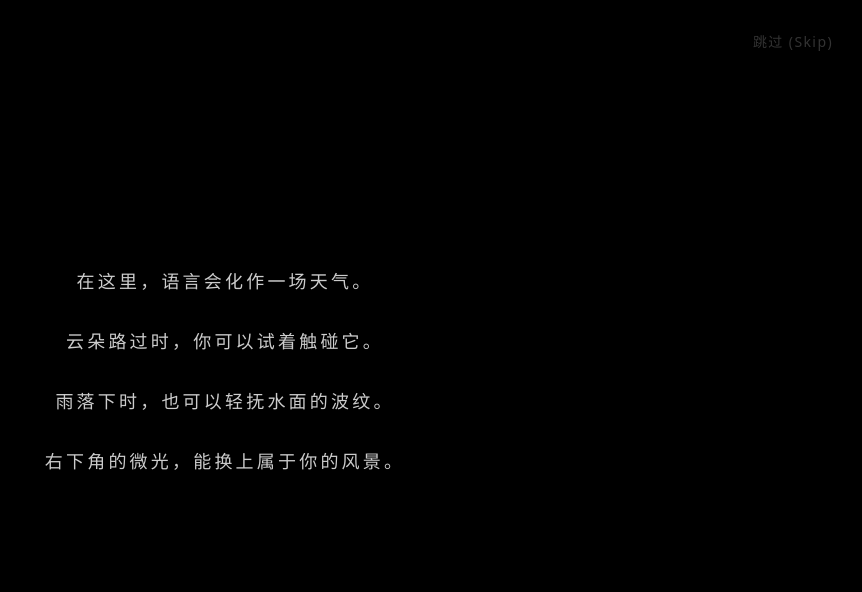
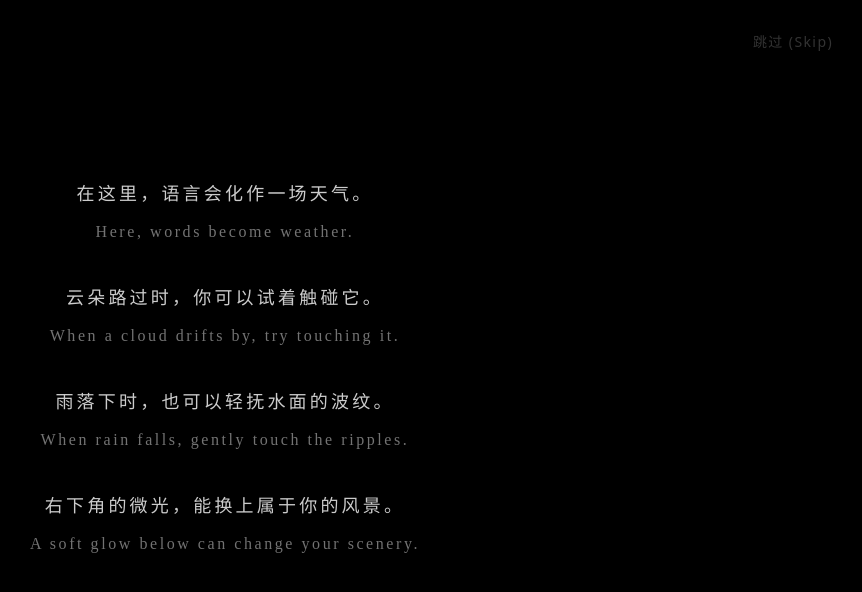
Before and after one commit to CobrainCui/the--little-ripple, a Next.js app: page / in a window 1280 px wide. Shown: the top 592 px of the page, without its empty margins (415-1277 px from the left). Built offline with nearby package versions, Linux system fonts and the light colour scheme.

Commit message:
chore: push to GitHub

```diff
--- a/components/ui/TutorialOverlay.tsx
+++ b/components/ui/TutorialOverlay.tsx
@@ -6,10 +6,22 @@ import { useWeatherStore } from "@/store/useWeatherStore";
 const SERIF_FONT = '"Noto Serif SC", "Songti SC", "SimSun", serif';
 
 const TUTORIAL_LINES = [
-  "在这里，语言会化作一场天气。",
-  "云朵路过时，你可以试着触碰它。",
-  "雨落下时，也可以轻抚水面的波纹。",
-  "右下角的微光，能换上属于你的风景。",
+  {
+    zh: "在这里，语言会化作一场天气。",
+    en: "Here, words become weather.",
+  },
+  {
+    zh: "云朵路过时，你可以试着触碰它。",
+    en: "When a cloud drifts by, try touching it.",
+  },
+  {
+    zh: "雨落下时，也可以轻抚水面的波纹。",
+    en: "When rain falls, gently touch the ripples.",
+  },
+  {
+    zh: "右下角的微光，能换上属于你的风景。",
+    en: "A soft glow below can change your scenery.",
+  },
 ] as const;
 
 const LINE_INTERVAL_MS = 1500;
@@ -66,27 +78,30 @@ export default function TutorialOverlay() {
 
       <div
         style={{ fontFamily: SERIF_FONT }}
-        className="max-w-lg space-y-8 px-8 text-center font-serif tracking-[0.2em] text-white/80"
+        className="max-w-xl space-y-10 px-8 text-center font-serif tracking-[0.2em] text-white/80"
       >
         {TUTORIAL_LINES.map((line, index) => (
-          <p
-            key={line}
-            className={`text-base leading-relaxed transition-opacity duration-1000 md:text-lg ${
+          <div
+            key={line.zh}
+            className={`space-y-3 transition-opacity duration-1000 ${
               revealedCount > index ? "opacity-100" : "opacity-0"
             }`}
           >
-            {line}
-          </p>
+            <p className="text-base leading-relaxed md:text-lg">{line.zh}</p>
+            <p className="text-sm leading-relaxed tracking-[0.16em] text-white/45 md:text-base">
+              {line.en}
+            </p>
+          </div>
         ))}
 
         <button
           type="button"
           onClick={closeTutorial}
-          className={`mx-auto mt-4 cursor-pointer border-b border-white/20 pb-1 text-sm tracking-[0.25em] transition-opacity duration-1000 hover:text-white ${
+          className={`mx-auto mt-4 cursor-pointer border-b border-white/20 pb-1 text-sm tracking-[0.2em] transition-opacity duration-1000 hover:text-white ${
             showEnter ? "text-white/60 opacity-100" : "pointer-events-none text-white/60 opacity-0"
           }`}
         >
-          走进世界
+          走进世界 / Enter
         </button>
       </div>
     </div>
```
